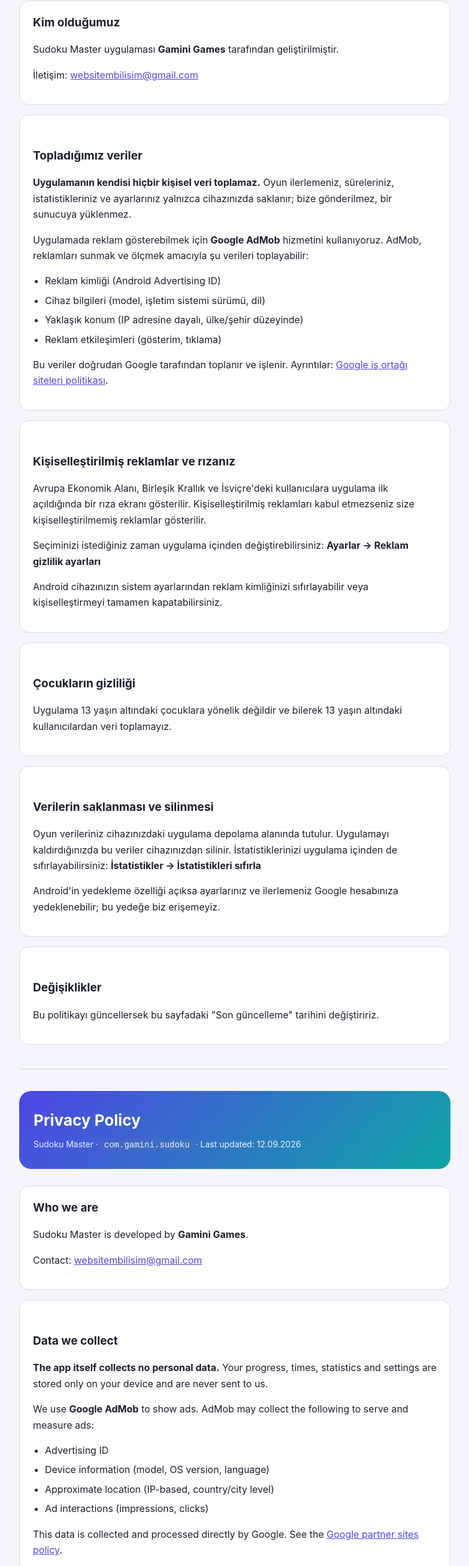
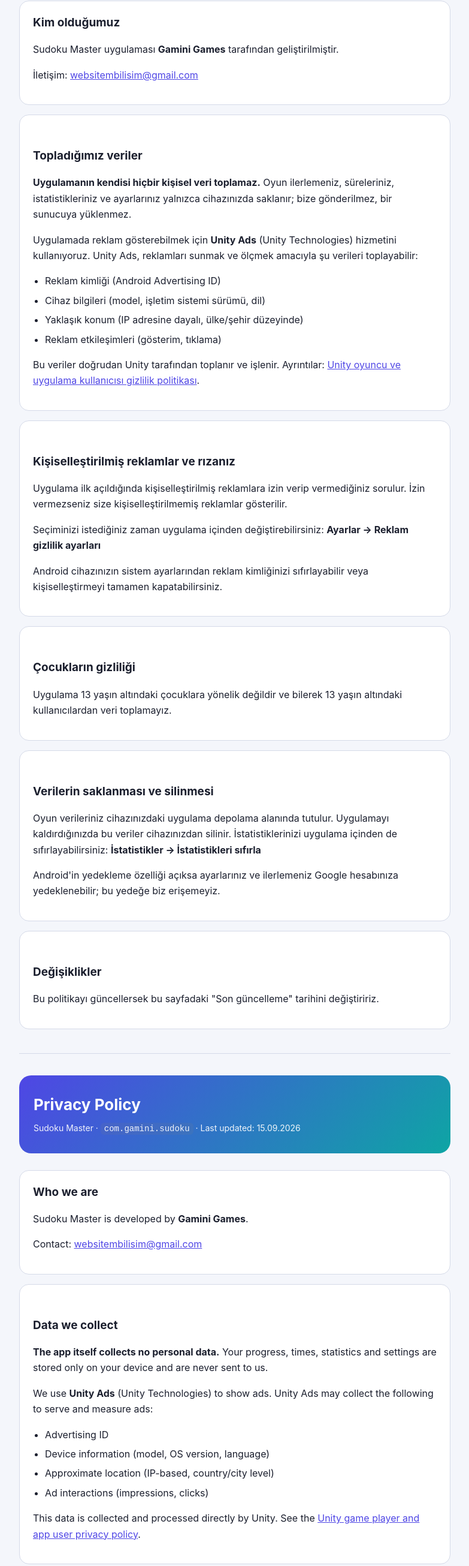
Before and after one commit to Execute10/sudoku-privacy, a plain HTML site: page index.html in a window 1280 px wide. Shown: the part 189-2800 px from the top of the page at 60% size, without its empty margins (248-1031 px from the left). Drawn offline with Linux system fonts and the light colour scheme.

Commit message:
Add files via upload

```diff
--- a/index.html
+++ b/index.html
@@ -36,7 +36,7 @@
 
 <header>
   <h1>Gizlilik Politikası</h1>
-  <p>Sudoku Master · <code>com.gamini.sudoku</code> · Son güncelleme: <!--TARIH-->12.09.2026<!--/TARIH--></p>
+  <p>Sudoku Master · <code>com.gamini.sudoku</code> · Son güncelleme: <!--TARIH-->15.09.2026<!--/TARIH--></p>
 </header>
 
 <section>
@@ -51,24 +51,24 @@
   <p><strong>Uygulamanın kendisi hiçbir kişisel veri toplamaz.</strong> Oyun ilerlemeniz,
   süreleriniz, istatistikleriniz ve ayarlarınız yalnızca cihazınızda saklanır; bize
   gönderilmez, bir sunucuya yüklenmez.</p>
-  <p>Uygulamada reklam gösterebilmek için <strong>Google AdMob</strong> hizmetini
-  kullanıyoruz. AdMob, reklamları sunmak ve ölçmek amacıyla şu verileri toplayabilir:</p>
+  <p>Uygulamada reklam gösterebilmek için <strong>Unity Ads</strong> (Unity Technologies)
+  hizmetini kullanıyoruz. Unity Ads, reklamları sunmak ve ölçmek amacıyla şu verileri
+  toplayabilir:</p>
   <ul>
     <li>Reklam kimliği (Android Advertising ID)</li>
     <li>Cihaz bilgileri (model, işletim sistemi sürümü, dil)</li>
     <li>Yaklaşık konum (IP adresine dayalı, ülke/şehir düzeyinde)</li>
     <li>Reklam etkileşimleri (gösterim, tıklama)</li>
   </ul>
-  <p>Bu veriler doğrudan Google tarafından toplanır ve işlenir. Ayrıntılar:
-  <a href="https://policies.google.com/technologies/partner-sites" target="_blank"
-     rel="noopener">Google iş ortağı siteleri politikası</a>.</p>
+  <p>Bu veriler doğrudan Unity tarafından toplanır ve işlenir. Ayrıntılar:
+  <a href="https://unity.com/legal/game-player-and-app-user-privacy-policy" target="_blank"
+     rel="noopener">Unity oyuncu ve uygulama kullanıcısı gizlilik politikası</a>.</p>
 </section>
 
 <section>
   <h2>Kişiselleştirilmiş reklamlar ve rızanız</h2>
-  <p>Avrupa Ekonomik Alanı, Birleşik Krallık ve İsviçre'deki kullanıcılara uygulama ilk
-  açıldığında bir rıza ekranı gösterilir. Kişiselleştirilmiş reklamları kabul etmezseniz
-  size kişiselleştirilmemiş reklamlar gösterilir.</p>
+  <p>Uygulama ilk açıldığında kişiselleştirilmiş reklamlara izin verip vermediğiniz sorulur.
+  İzin vermezseniz size kişiselleştirilmemiş reklamlar gösterilir.</p>
   <p>Seçiminizi istediğiniz zaman uygulama içinden değiştirebilirsiniz:
   <strong>Ayarlar → Reklam gizlilik ayarları</strong></p>
   <p>Android cihazınızın sistem ayarlarından reklam kimliğinizi sıfırlayabilir veya
@@ -99,7 +99,7 @@
 
 <header style="margin-top:28px">
   <h1>Privacy Policy</h1>
-  <p>Sudoku Master · <code>com.gamini.sudoku</code> · Last updated: <!--DATE-->12.09.2026<!--/DATE--></p>
+  <p>Sudoku Master · <code>com.gamini.sudoku</code> · Last updated: <!--DATE-->15.09.2026<!--/DATE--></p>
 </header>
 
 <section>
@@ -112,23 +112,23 @@
   <h2>Data we collect</h2>
   <p><strong>The app itself collects no personal data.</strong> Your progress, times,
   statistics and settings are stored only on your device and are never sent to us.</p>
-  <p>We use <strong>Google AdMob</strong> to show ads. AdMob may collect the following to
-  serve and measure ads:</p>
+  <p>We use <strong>Unity Ads</strong> (Unity Technologies) to show ads. Unity Ads may
+  collect the following to serve and measure ads:</p>
   <ul>
     <li>Advertising ID</li>
     <li>Device information (model, OS version, language)</li>
     <li>Approximate location (IP-based, country/city level)</li>
     <li>Ad interactions (impressions, clicks)</li>
   </ul>
-  <p>This data is collected and processed directly by Google. See the
-  <a href="https://policies.google.com/technologies/partner-sites" target="_blank"
-     rel="noopener">Google partner sites policy</a>.</p>
+  <p>This data is collected and processed directly by Unity. See the
+  <a href="https://unity.com/legal/game-player-and-app-user-privacy-policy" target="_blank"
+     rel="noopener">Unity game player and app user privacy policy</a>.</p>
 </section>
 
 <section>
   <h2>Personalised ads and your consent</h2>
-  <p>Users in the EEA, UK and Switzerland are shown a consent screen the first time the app
-  starts. If you decline personalised ads, you will see non-personalised ads instead.</p>
+  <p>The first time the app starts, you are asked whether you allow personalised ads.
+  If you decline, you will see non-personalised ads instead.</p>
   <p>You can change your choice at any time under
   <strong>Settings → Ad privacy settings</strong>.</p>
 </section>
```
